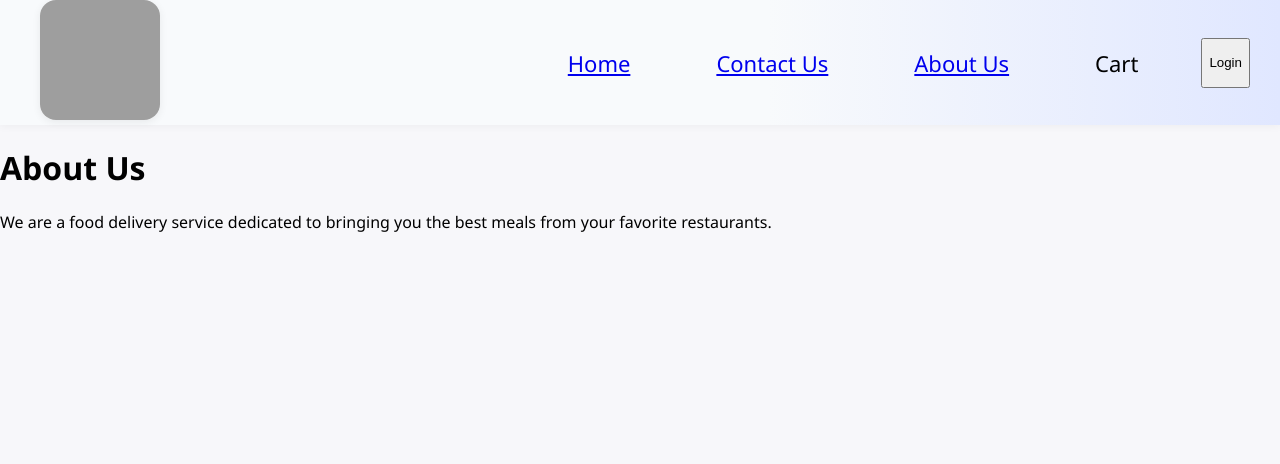
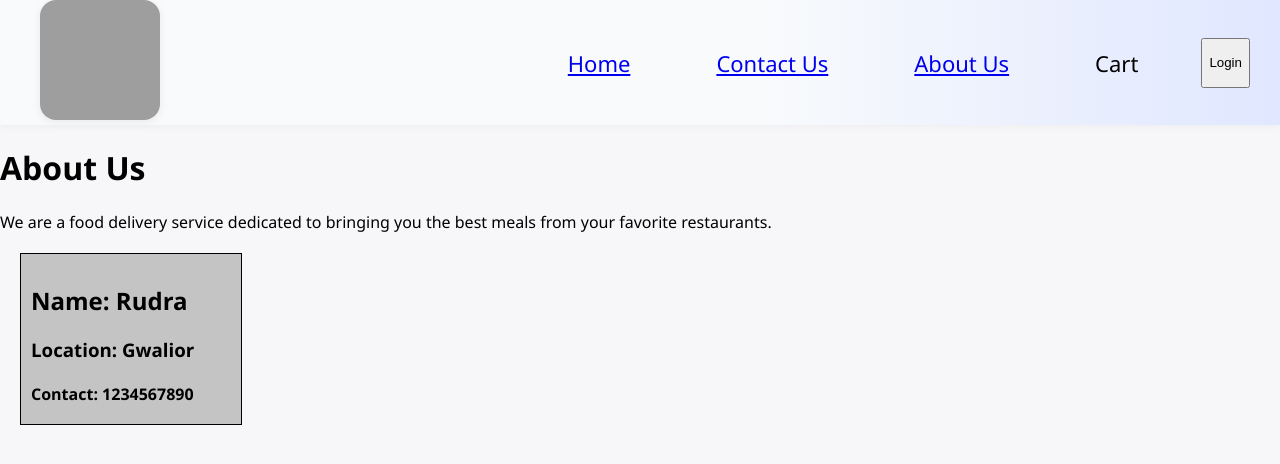
Before and after one commit to RudraJat/Cravings, a React (Vite) app: page /about in a window 1280 px wide. Shown: the top 464 px of the page. Built offline with nearby package versions, Linux system fonts and the light colour scheme; grey boxes are pictures that could not be loaded.

Commit message:
Add User component and style it in App.css

```diff
--- a/App.css
+++ b/App.css
@@ -195,4 +195,12 @@ body {
         background-position: 200% 0;
     }
 }
-/* ...existing code... */
+
+.user{
+    margin: 20px;
+    padding: 10px;
+    height: 150px;
+    width: 200px;
+    background-color: #c4c4c4;
+    border: black 1px solid;
+}
--- a/src/components/About.jsx
+++ b/src/components/About.jsx
@@ -1,4 +1,4 @@
-
+import User from "./User";
 
 const About = () =>{
     return (
@@ -6,6 +6,7 @@ const About = () =>{
 
             <h1>About Us</h1>
             <p>We are a food delivery service dedicated to bringing you the best meals from your favorite restaurants.</p>
+            <User/>
         </div>
     );
 };
--- /dev/null
+++ b/src/components/User.jsx
@@ -0,0 +1,12 @@
+
+const User = ()=>{
+    return(
+        <div className="user">
+            <h2>Name: Rudra</h2>
+            <h3>Location: Gwalior</h3>
+            <h4>Contact: 1234567890</h4>
+        </div>
+    )
+};
+
+export default User;
```
